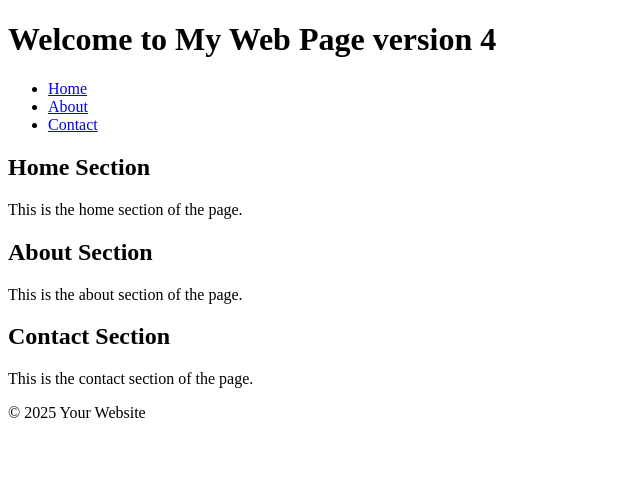
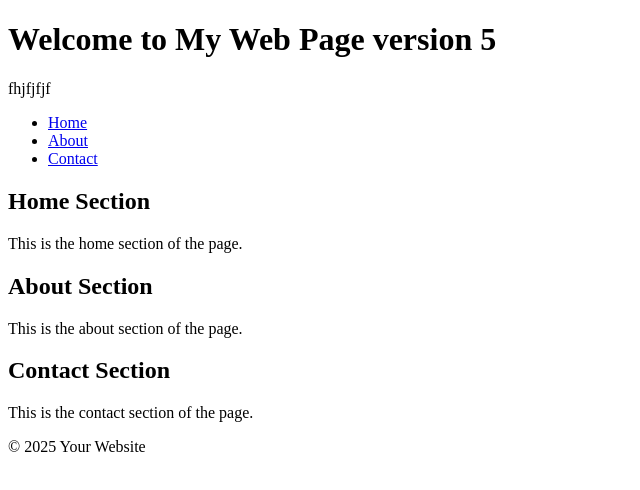
Before and after one commit to navneet199/myrepo, a plain HTML site: page index.html in a window 1280 px wide. Shown: the whole page, without its empty margins (0-640 px from the left). Drawn offline with Linux system fonts and the light colour scheme.

Commit message:
version5

```diff
--- a/index.html
+++ b/index.html
@@ -7,9 +7,9 @@
 </head>
 <body>
     <header>
-        <h1>Welcome to My Web Page version 4</h1>
+        <h1>Welcome to My Web Page version 5</h1>
     </header>
-
+fhjfjfjf
     <nav>
         <ul>
             <li><a href="#home">Home</a></li>
```
